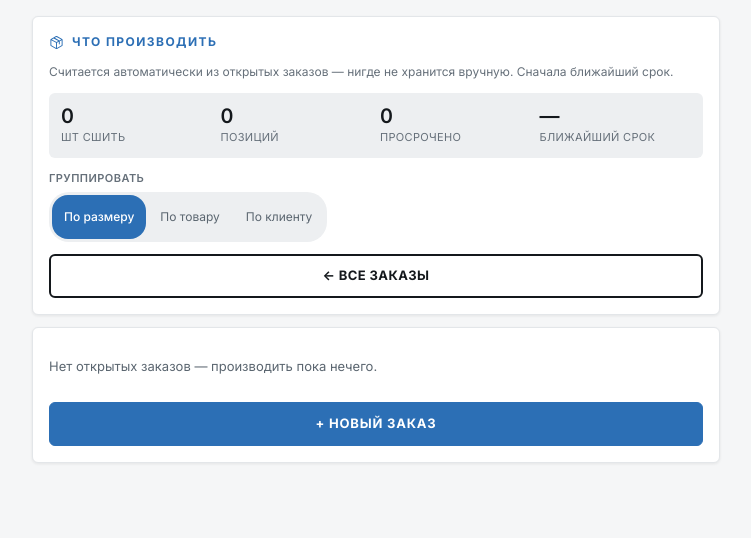
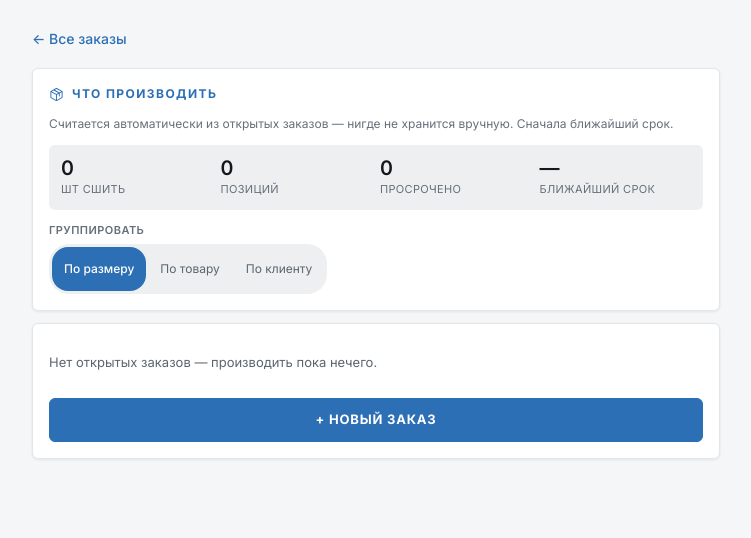
Before and after one commit to nurd11n/AcocosDB, a Django app: page /orders/queue/ in a window 1280 px wide. Shown: the part 71-609 px from the top of the page, without its empty margins (264-1015 px from the left). Run offline with Django 5.2, Linux system fonts and the light colour scheme; the visitor is signed in with stand-in values (Sample User, id 1); data that the repository does not hold is empty; parts of the project's set-up code (start-up, migrations or seed data) failed here and were passed over.

Commit message:
Give /panel/ and the order page a way back out
/panel/ was a one-way door: the POS header links into the admin and nothing
linked back, so returning to the terminal meant editing the URL. Added a
«Терминал ACOCOS» link to both the Jazzmin topbar and the user dropdown (the
dropdown one survives narrow screens where the topbar collapses). It points
at pos:index, which reuses the manager's existing open draft rather than
creating a new one per click.

An order page had the same problem with worse consequences: the only
prominent action was «Выдать заказ», which is irreversible — it confirms a
sale and deducts stock — so a manager finishing up and wanting to leave was
being funnelled straight at it.
- «← Все заказы» above the fold on the order, queue, and new-order pages.
- «К заказам» next to the money actions, so leaving needs no scrolling up.
- «Выдать заказ» is only styled as the primary action once the order is
  готов; before that it's a ghost button under the plain exit, with the
  production progress spelled out beside it.

Co-Authored-By: Claude Opus 5 <noreply@anthropic.com>

```diff
--- a/static/pos/app.css
+++ b/static/pos/app.css
@@ -853,6 +853,23 @@ td.num, th.num { text-align: right; font-variant-numeric: tabular-nums; }
    and for whom — so a row is a header (name + the one number that matters),
    a meta line (the arithmetic behind it), and a breakdown list. Grouping by
    product adds a second breakdown (the per-size split) above the client one. */
+/* The way back out of a detail page. Sits above the first card so it's the
+   first thing under the header — an order screen ends in «Выдать заказ»,
+   which is final, so leaving must never require going near that button. */
+.back-link {
+  display: inline-flex;
+  align-items: center;
+  min-height: var(--tap-min);
+  margin-bottom: var(--space-2);
+  font-size: 14px;
+  font-weight: 500;
+  color: var(--accent);
+  text-decoration: none;
+}
+@media (hover: hover) {
+  .back-link:hover { text-decoration: underline; }
+}
+
 .order-flow {
   margin-top: var(--space-3);
   padding: var(--space-3);
--- a/static/pos/js/sw-manifest.json
+++ b/static/pos/js/sw-manifest.json
@@ -1,6 +1,6 @@
 {
   "hashes": {
-    "/static/pos/app.css": "742891fd6d64e2c58eb3d84d4bb42fe4f1608587c5d5b8a16d164935f9d67e95",
+    "/static/pos/app.css": "662f172c214e8456c9b7d3902401ab7388312bc01b599b7e46e79809aa9a1c61",
     "/static/pos/fonts/InterVariable.woff2": "693b77d4f32ee9b8bfc995589b5fad5e99adf2832738661f5402f9978429a8e3",
     "/static/pos/icons/icon-192.png": "ef858b3e52575143c5e85685c3ca2f8844fe7844a5edb7a48379ce2364e882d4",
     "/static/pos/icons/icon-512-maskable.png": "1359b350717033bf246b6373b450424d289fcfc2bc67f1bdc988eaf9aea1874d",
@@ -10,5 +10,5 @@
     "/static/pos/tokens.css": "25f8bf8615826931a67454285f0f94e03c4495a071f7733dd32cfa14e2c5925b",
     "/static/vendor/htmx/htmx.min.js": "449317ade7881e949510db614991e195c3a099c4c791c24dacec55f9f4a2a452"
   },
-  "version": "23"
+  "version": "24"
 }
--- a/static/pos/js/sw.js
+++ b/static/pos/js/sw.js
@@ -5,7 +5,7 @@
  * This file is served by apps.pos.views.service_worker at /pos/sw.js (not
  * under /static/) so its default scope covers all of /pos/.
  */
-const SHELL_VERSION = "23";
+const SHELL_VERSION = "24";
 const CACHE_NAME = `acocos-pos-shell-v${SHELL_VERSION}`;
 
 // App shell only: CSS, JS, fonts, icons. Never HTML, never data — stale
--- a/templates/orders/new.html
+++ b/templates/orders/new.html
@@ -2,6 +2,7 @@
 {% load i18n %}
 {% block title %}{% trans "Новый заказ" %}{% endblock %}
 {% block content %}
+<a class="back-link" href="{% url 'orders:index' %}">← {% trans "Все заказы" %}</a>
 <div class="card">
  <h2><svg class="ic"><use href="#i-orders"/></svg>{% trans "Новый заказ — клиент" %}</h2>
  <input type="search" name="q" placeholder="{% trans "Телефон или имя" %}" inputmode="tel" autofocus
--- a/templates/orders/queue.html
+++ b/templates/orders/queue.html
@@ -2,6 +2,7 @@
 {% load i18n pos_extras %}
 {% block title %}{% trans "К производству" %}{% endblock %}
 {% block content %}
+<a class="back-link" href="{% url 'orders:index' %}">← {% trans "Все заказы" %}</a>
 
 <div class="card">
  <h2><svg class="ic"><use href="#i-orders"/></svg>{% trans "Что производить" %}</h2>
@@ -41,8 +42,6 @@
    </div>
   </div>
  </div>
- <a class="btn btn-ghost" href="{% url 'orders:index' %}" style="margin-top:var(--space-3)">
-   {% trans "← Все заказы" %}</a>
 </div>
 
 {% for row in rows %}
```
Also changed, not shown: config/settings/base.py (+12 -0 lines), templates/orders/detail.html (+17 -1 lines), tests/test_flows.py (+52 -0 lines).
